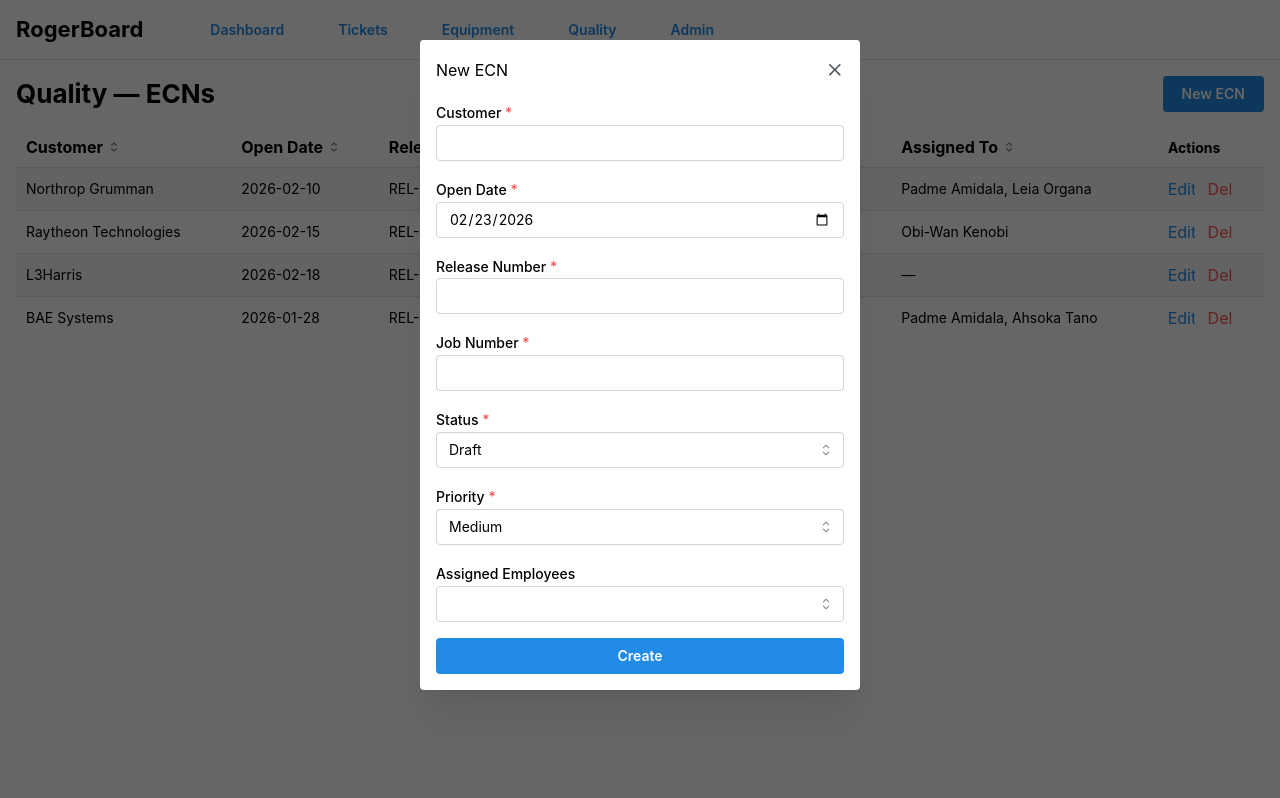
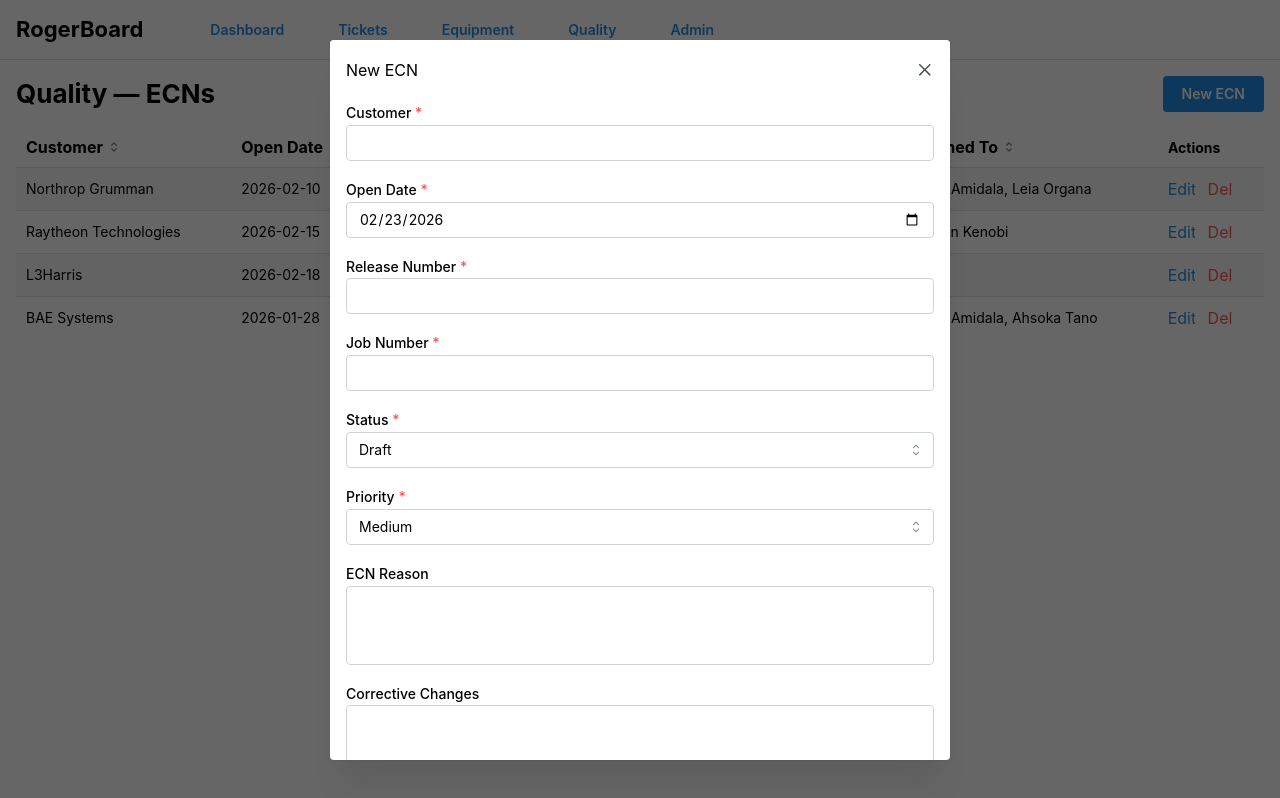
Before and after one commit to pushkatel/v2rogerBoard, a React (Vite) app: page /quality in a window 1280 px wide. Both pictures are taken after a click on the button "New ECN". Built offline with nearby package versions, Linux system fonts and the light colour scheme.

Commit message:
feat: add ECN reason and corrective changes fields

```diff
--- a/src/components/pages/quality/ECNForm.tsx
+++ b/src/components/pages/quality/ECNForm.tsx
@@ -1,4 +1,4 @@
-import { Button, Select, Stack, TextInput } from "@mantine/core";
+import { Button, Select, Stack, Textarea, TextInput } from "@mantine/core";
 import type { UseFormReturnType } from "@mantine/form";
 import type { FormEventHandler } from "react";
 
@@ -14,6 +14,8 @@ interface ECNFormProps {
     jobNumber: string;
     status: ECNStatus;
     priority: Priority;
+    reason: string;
+    correctiveChanges: string;
     assignedEmployeeIds: string[];
   }>;
   onSubmit: FormEventHandler<HTMLFormElement>;
@@ -56,6 +58,18 @@ export const ECNForm = ({ form, onSubmit, editing }: ECNFormProps) => (
         data={priorityOptions}
         {...form.getInputProps("priority")}
       />
+      <Textarea
+        label="ECN Reason"
+        autosize
+        minRows={3}
+        {...form.getInputProps("reason")}
+      />
+      <Textarea
+        label="Corrective Changes"
+        autosize
+        minRows={3}
+        {...form.getInputProps("correctiveChanges")}
+      />
       <EmployeeSelect {...form.getInputProps("assignedEmployeeIds")} />
       <Button type="submit">{editing ? "Update" : "Create"}</Button>
     </Stack>
--- a/src/components/pages/quality/Quality.tsx
+++ b/src/components/pages/quality/Quality.tsx
@@ -61,6 +61,8 @@ export const Quality = () => {
       jobNumber: "",
       status: "draft" as ECNStatus,
       priority: "medium" as Priority,
+      reason: "",
+      correctiveChanges: "",
       assignedEmployeeIds: [] as string[],
     },
   });
@@ -74,6 +76,8 @@ export const Quality = () => {
         jobNumber: editing.jobNumber,
         status: editing.status,
         priority: editing.priority,
+        reason: editing.reason,
+        correctiveChanges: editing.correctiveChanges,
         assignedEmployeeIds: editing.assignedEmployeeIds,
       });
     } else {
@@ -115,6 +119,7 @@ export const Quality = () => {
           modalTitle={editing ? "Edit ECN" : "New ECN"}
           opened={opened}
           onClose={handleClose}
+          modalSize="lg"
           content={
             <ECNForm
               form={form}
--- a/src/data/seed.ts
+++ b/src/data/seed.ts
@@ -347,6 +347,10 @@ export const seedECNs: ECN[] = [
     jobNumber: "JOB-8820",
     status: "open",
     priority: "critical",
+    reason:
+      "Impedance control spec on 8-layer stackup out of tolerance. Dielectric thickness measured at 3.8 mil vs. 4.5 mil target, causing characteristic impedance to fall outside ±10% window.",
+    correctiveChanges:
+      "Update lamination press profile to increase prepreg flow. Revise stackup drawing DWG-8820-REV-C to specify 1080 prepreg instead of 2116. Re-qualify with TDR measurements on coupon.",
     assignedEmployeeIds: ["emp-5", "emp-2"],
   },
   {
@@ -357,6 +361,10 @@ export const seedECNs: ECN[] = [
     jobNumber: "JOB-8835",
     status: "in-review",
     priority: "medium",
+    reason:
+      "Customer requested change from ENIG to ENEPIG surface finish to support mixed-technology assembly with both gold wire bonding and solder reflow.",
+    correctiveChanges:
+      "Add electroless palladium step to surface finish line. Update process traveler and BOM for JOB-8835. Validate with solderability and wire bond pull tests.",
     assignedEmployeeIds: ["emp-6"],
   },
   {
@@ -367,6 +375,8 @@ export const seedECNs: ECN[] = [
     jobNumber: "JOB-8841",
     status: "draft",
     priority: "low",
+    reason: "",
+    correctiveChanges: "",
     assignedEmployeeIds: [],
   },
   {
@@ -377,6 +387,10 @@ export const seedECNs: ECN[] = [
     jobNumber: "JOB-8790",
     status: "approved",
     priority: "high",
+    reason:
+      "Solder mask adhesion failure on OSP-finished boards after thermal cycling. Delamination observed at via tenting locations on production lot #6450.",
+    correctiveChanges:
+      "Switch solder mask material from LPI-500 to LPI-700 for improved thermal endurance. Add plasma cleaning step before solder mask application. Update IPC-SM-840 class T qualification records.",
     assignedEmployeeIds: ["emp-5", "emp-8"],
   },
 ];
--- a/src/types.ts
+++ b/src/types.ts
@@ -57,5 +57,7 @@ export interface ECN {
   jobNumber: string;
   status: ECNStatus;
   priority: Priority;
+  reason: string;
+  correctiveChanges: string;
   assignedEmployeeIds: string[];
 }
```
